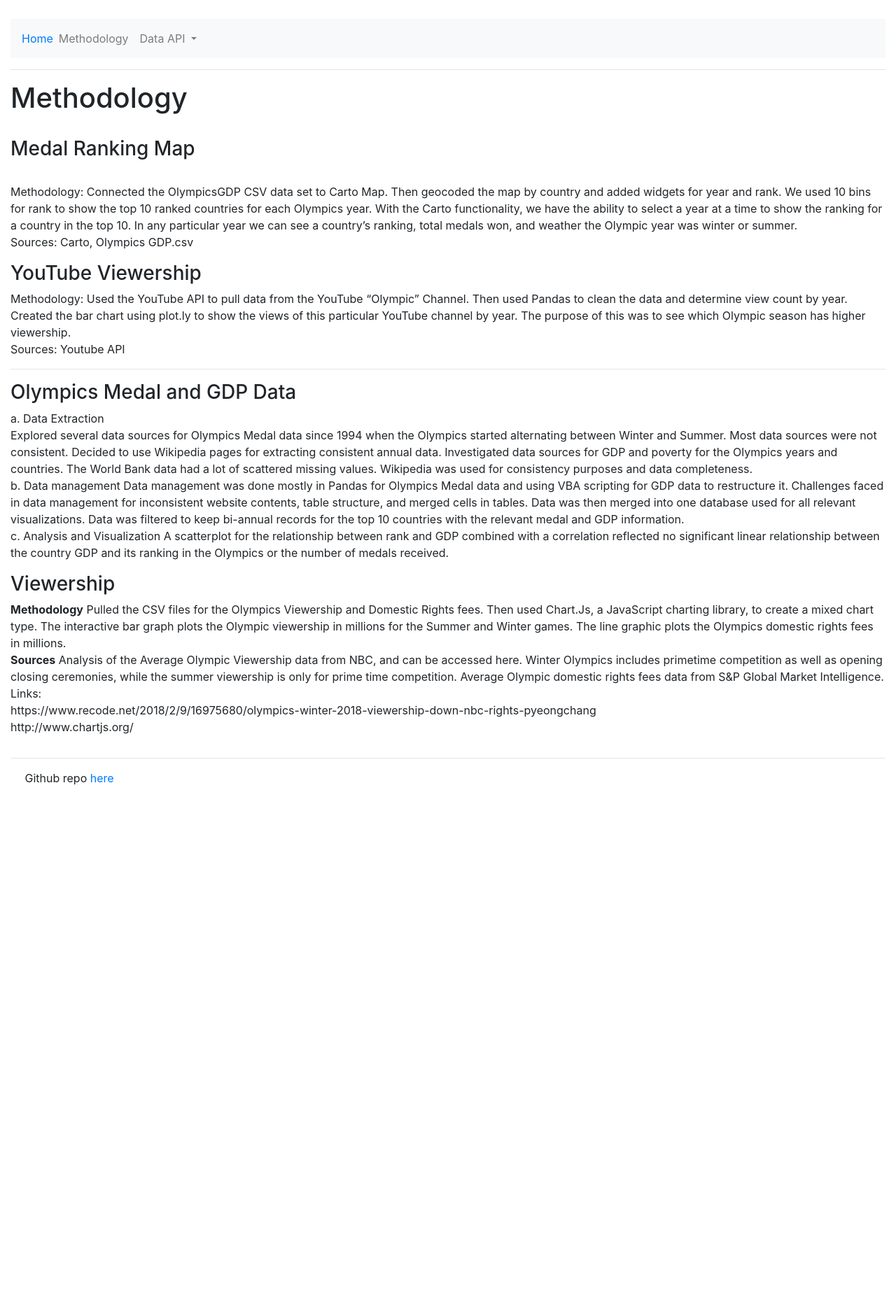
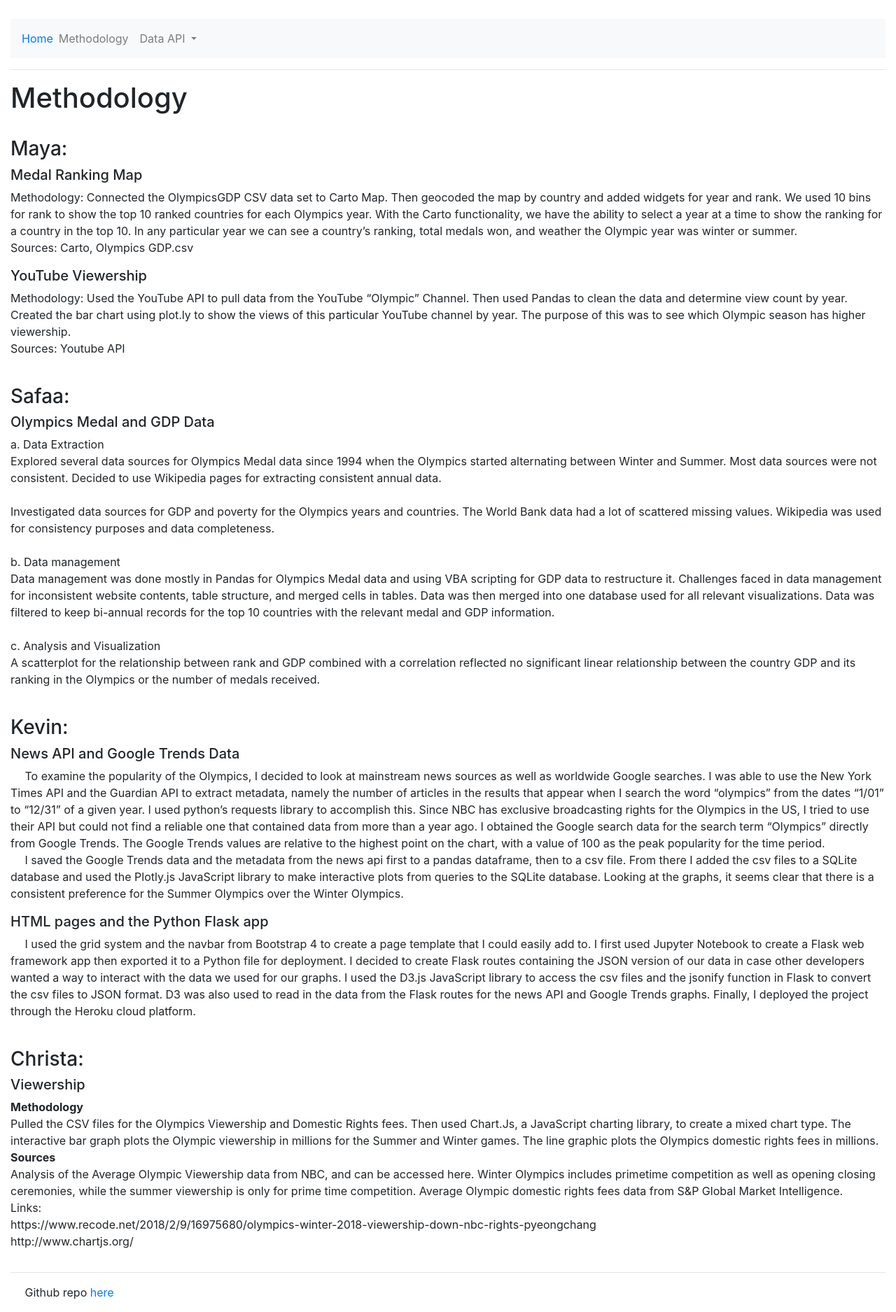
Before and after one commit to mhdennis/project2, a Flask app: page /methodology in a window 1280 px wide. Shown: the part 213-2088 px from the top of the page at 70% size. Before the commit the page ends 1335 px from the top, so only its background shows below. Run offline with Flask 2, Linux system fonts and the light colour scheme; some libraries are stand-ins or nearby versions.

Commit message:
resized viewership chart, added Kevin methodology, and tidied up

```diff
--- a/static/index_style.css
+++ b/static/index_style.css
@@ -22,3 +22,12 @@
     padding-right: 60px;
 
 }
+
+/* viewership chart size restyling */
+#chart {
+    margin-left:20%;
+}
+#bar-chart {
+    max-height: 450px;
+    max-width: 800px;
+}
--- a/templates/methodology.html
+++ b/templates/methodology.html
@@ -2,7 +2,7 @@
 <html>
   <head>
     <meta charset="UTF-8">
-    <title>Olympics Dashboard</title>  <!-- working title... -->
+    <title>Methodology</title>  <!-- working title... -->
     <!-- bootstrap 4 stylesheet -->
     <link rel="stylesheet" href="https://maxcdn.bootstrapcdn.com/bootstrap/4.0.0/css/bootstrap.min.css" integrity="sha384-Gn5384xqQ1aoWXA+058RXPxPg6fy4IWvTNh0E263XmFcJlSAwiGgFAW/dAiS6JXm" crossorigin="anonymous">
     <!-- chart.js  -->
@@ -58,8 +58,8 @@
                 <h1> Methodology </h1>
                 <br>
                 <!-- Maya -->
-                <h3> Medal Ranking Map </h3>
-                <br>
+                <h3> Maya:
+                <h5> Medal Ranking Map </h5>
                 <p>
                     Methodology:
                     Connected the OlympicsGDP CSV data set to Carto Map.
@@ -71,7 +71,7 @@
                     <br>
                     Sources: Carto, Olympics GDP.csv
                 </p>
-                <h3> YouTube Viewership </h3>
+                <h5> YouTube Viewership </h5>
                 <p>
                     Methodology:
                     Used the YouTube API to pull data from the YouTube “Olympic” Channel.
@@ -82,42 +82,71 @@
                     Sources:
                     Youtube API
                 </p>
-                <hr>
+                <br>
                 <!-- Safaa -->
-                <h3> Olympics Medal and GDP  Data </h3>
+                <h3> Safaa: <h3>
+                <h5> Olympics Medal and GDP  Data </h5>
                 <p> a. Data Extraction <br>
                     Explored several data sources for Olympics Medal data since 1994 when the Olympics
                     started alternating between Winter and Summer. Most data sources were not consistent.
                     Decided to use Wikipedia pages for extracting consistent annual data.
+                    <br><br>
                     Investigated data sources for GDP and poverty for the Olympics years and countries.
                     The World Bank data had a lot of scattered missing values. Wikipedia was used for consistency
                     purposes and data completeness.
-                    <br>
-                    b. Data management
+                    <br><br>
+                    b. Data management <br>
                     Data management was done mostly in Pandas for Olympics Medal data and using VBA scripting for
                     GDP data to restructure it. Challenges faced in data management for inconsistent website contents,
                     table structure, and merged cells in tables. Data was then merged into one database used for all
                     relevant visualizations. Data was filtered to keep bi-annual records for the top 10 countries with
                         the relevant medal and GDP information.
-                    <br>
-                    c. Analysis and Visualization
+                    <br><br>
+                    c. Analysis and Visualization <br>
                     A scatterplot for the relationship between rank and GDP combined with a correlation reflected no
                     significant linear relationship between the country GDP and its ranking in the Olympics or the number
                         of medals received.
                 </p>
-
+                <br>
                 <!-- Kevin -->
-
+                <h3> Kevin: <h3>
+                <h5> News API and Google Trends Data </h5>
+                <p>
+                    &emsp; To examine the popularity of the Olympics, I decided to look at mainstream news sources as well as
+                    worldwide Google searches. I was able to use the New York Times API and the Guardian API to extract metadata,
+                    namely the number of articles in the results that appear when I search the word “olympics” from the dates
+                    “1/01” to “12/31” of a given year. I used python’s requests library to accomplish this. Since NBC has exclusive
+                    broadcasting rights for the Olympics in the US, I tried to use their API but could not find a reliable one that
+                    contained data from more than a year ago. I obtained the Google search data for the search term “Olympics” directly
+                    from Google Trends. The Google Trends values are relative to the highest point on the chart, with a value of 100 as
+                    the peak popularity for the time period.
+                    <br>
+                    &emsp; I saved the Google Trends data and the metadata from the news api first to
+                    a pandas dataframe, then to a csv file. From there I added the csv files to a SQLite database and used the Plotly.js
+                    JavaScript library to make interactive plots from queries to the SQLite database. Looking at the graphs,
+                    it seems clear that there is a consistent preference for the Summer Olympics over the Winter Olympics.
+                </p>
+                <h5> HTML pages and the Python Flask app </h5>
+                <p>
+                    &emsp; I used the grid system and the navbar from Bootstrap 4 to create a page template that I could easily add to.
+                    I first used Jupyter Notebook to create a Flask web framework app then exported it to a Python file for deployment.
+                    I decided to create Flask routes containing the JSON version of our data in case other developers wanted a way to interact
+                    with the data we used for our graphs. I used the D3.js JavaScript library to access the csv files and the jsonify function in
+                    Flask to convert the csv files to JSON format. D3 was also used to read in the data from the Flask routes for the news API and
+                    Google Trends graphs. Finally, I deployed the project through the Heroku cloud platform.
+                </p>
+                <br>
                 <!-- Christa -->
-                <h3> Viewership </h3>
+                <h3> Christa: <h3>
+                <h5> Viewership </h5>
                 <p>
-                    <strong>Methodology</strong>
+                    <strong>Methodology</strong> <br>
                     Pulled the CSV files for the Olympics Viewership and Domestic Rights fees.
                      Then used Chart.Js, a JavaScript charting library, to create a mixed chart type.
                      The interactive bar graph plots the Olympic viewership in millions for the Summer and Winter games.
                      The line graphic plots the Olympics domestic rights fees in millions.
                     <br>
-                    <strong>Sources</strong>
+                    <strong>Sources</strong> <br>
                     Analysis of the Average Olympic Viewership data from NBC, and can be accessed here.
                     Winter Olympics includes primetime competition as well as opening closing ceremonies,
                     while the summer viewership is only for prime time competition. Average Olympic domestic
```
Also changed, not shown: 1 other file.
